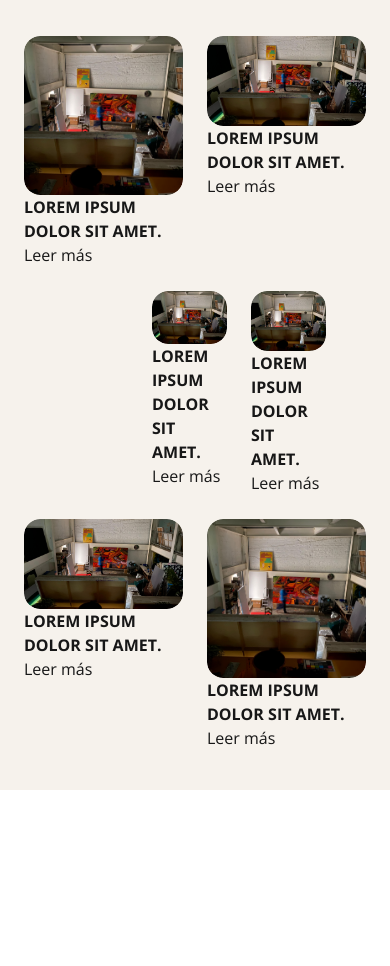
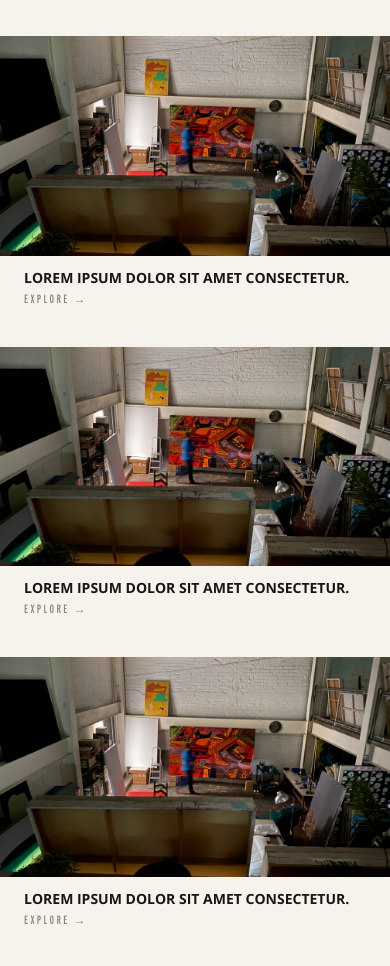
Before and after one commit to Kevin-ecometrics/ciapara-page, a Next.js app: page / in a window 390 px wide. Shown: the part 5700-6666 px from the top of the page. Built offline with nearby package versions, Linux system fonts and the light colour scheme.

Commit message:
update animation mobile

```diff
--- a/app/components/Works.tsx
+++ b/app/components/Works.tsx
@@ -5,297 +5,122 @@ import { motion } from "motion/react";
 const expo = [0.16, 1, 0.3, 1] as const;
 
 const works = [
-  {
-    title: "Lorem ipsum dolor sit.",
-    link: "/",
-    img: "/CiaparaHeroImg.jpeg",
-    aspectRatio: "aspect-square",
-  },
-  {
-    title: "Lorem ipsum dolor sit.",
-    link: "/",
-    img: "/CiaparaHeroImg.jpeg",
-    aspectRatio: "aspect-video",
-  },
-  {
-    title: "Lorem ipsum dolor sit.",
-    link: "/",
-    img: "/CiaparaHeroImg.jpeg",
-    aspectRatio: "aspect-10/7",
-  },
-  {
-    title: "Lorem ipsum dolor sit.",
-    link: "/",
-    img: "/CiaparaHeroImg.jpeg",
-    aspectRatio: "aspect-5/4",
-  },
-  {
-    title: "Lorem ipsum dolor sit.",
-    link: "/",
-    img: "/CiaparaHeroImg.jpeg",
-    aspectRatio: "aspect-video",
-  },
-  {
-    title: "Lorem ipsum dolor sit.",
-    link: "/",
-    img: "/CiaparaHeroImg.jpeg",
-    aspectRatio: "aspect-square",
-  },
+  { title: "Lorem ipsum dolor sit amet consectetur.", link: "/", img: "/CiaparaHeroImg.jpeg", aspect: "aspect-video" },
+  { title: "Lorem ipsum dolor sit amet consectetur.", link: "/", img: "/CiaparaHeroImg.jpeg", aspect: "aspect-square" },
+  { title: "Lorem ipsum dolor sit amet consectetur.", link: "/", img: "/CiaparaHeroImg.jpeg", aspect: "aspect-10/7" },
+  { title: "Lorem ipsum dolor sit amet consectetur.", link: "/", img: "/CiaparaHeroImg.jpeg", aspect: "aspect-5/4" },
+  { title: "Lorem ipsum dolor sit amet consectetur.", link: "/", img: "/CiaparaHeroImg.jpeg", aspect: "aspect-video" },
+  { title: "Lorem ipsum dolor sit amet consectetur.", link: "/", img: "/CiaparaHeroImg.jpeg", aspect: "aspect-square" },
 ];
 
-// const works = [
-//   {
-//     title: "Paisaje Fronterizo",
-//     year: "2023",
-//     medium: "Óleo sobre tela",
-//     gradient:
-//       "linear-gradient(145deg, #7a2e1e 0%, #c4562a 40%, #e8885a 70%, #7a2e1e 100%)",
-//   },
-//   {
-//     title: "Nocturno #4",
-//     year: "2022",
-//     medium: "Acrílico sobre tela",
-//     gradient:
-//       "linear-gradient(145deg, #14213d 0%, #2d4a8a 45%, #1a3060 75%, #0d1629 100%)",
-//   },
-//   {
-//     title: "La Cocina III",
-//     year: "2024",
-//     medium: "Técnica mixta",
-//     gradient:
-//       "linear-gradient(145deg, #3a4c2e 0%, #5e7e48 40%, #82a066 65%, #3a4c2e 100%)",
-//   },
-//   {
-//     title: "Luz Ocre",
-//     year: "2023",
-//     medium: "Óleo sobre madera",
-//     gradient:
-//       "linear-gradient(145deg, #8a6018 0%, #c49030 45%, #d4aa50 70%, #8a6018 100%)",
-//   },
-//   {
-//     title: "Vino I",
-//     year: "2021",
-//     medium: "Óleo sobre tela",
-//     gradient:
-//       "linear-gradient(145deg, #4e1626 0%, #7e2440 45%, #9a3255 70%, #3a0e1c 100%)",
-//   },
-//   {
-//     title: "Grafito y Cal",
-//     year: "2024",
-//     medium: "Acrílico y grafito",
-//     gradient:
-//       "linear-gradient(145deg, #222226 0%, #424248 40%, #585860 65%, #1e1e22 100%)",
-//   },
-// ];
+type Work = (typeof works)[number];
 
-const cardVariants = {
-  hidden: { opacity: 0, y: 40, scale: 0.96 },
-  visible: {
-    opacity: 1,
-    y: 0,
-    scale: 1,
-    transition: { duration: 0.8, ease: expo },
-  },
-};
+function WorkCard({
+  work,
+  className = "",
+  aspect,
+  rounded = true,
+}: {
+  work: Work;
+  className?: string;
+  aspect: string;
+  rounded?: boolean;
+}) {
+  return (
+    <motion.a
+      href={work.link}
+      target="_blank"
+      rel="noreferrer"
+      className={`group block ${className}`}
+      initial={{ opacity: 0, y: 30 }}
+      whileInView={{ opacity: 1, y: 0 }}
+      transition={{ duration: 0.7, ease: expo }}
+      viewport={{ once: true, amount: 0.15 }}
+    >
+      <figure className={`${aspect} w-full overflow-hidden ${rounded ? "rounded-2xl" : ""} mb-3`}>
+        <img
+          src={work.img}
+          alt={work.title}
+          className="w-full h-full object-cover transition-transform duration-700 group-hover:scale-105"
+        />
+      </figure>
+      <p className="uppercase font-bold text-sm leading-snug max-w-sm mb-1">
+        {work.title}
+      </p>
+      <span className="text-xs tracking-[0.2em] uppercase flex items-center gap-1 text-[#1A1916]/50">
+        Explore
+        <span className="transition-transform duration-300 group-hover:translate-x-1 inline-block">
+          →
+        </span>
+      </span>
+    </motion.a>
+  );
+}
 
 export default function Works() {
   return (
-    <section id="obras" className="py-10 md:py-16 px-6 bg-[#F6F2EC]">
-      <div className="max-w-7xl mx-auto">
-        <h1 className="text-xl md:text-2xl font-bold uppercase mb-10">
+    <section id="obras" className="py-10 md:py-16 bg-[#F6F2EC]">
+      <div className="px-6 max-w-7xl mx-auto mb-10">
+        <h1 className="text-xl md:text-2xl font-bold uppercase">
           Selección de proyectos
         </h1>
-        <div className="flex flex-col gap-6">
-          <div className="flex flex-row gap-6 items-start justify-evenly">
-            <div className="flex flex-col">
-              <figure
-                className={`${works[0].aspectRatio} w-full overflow-hidden rounded-2xl`}
-              >
-                <img
-                  src={works[0].img}
-                  alt=""
-                  className="w-full h-full object-cover rounded-2xl"
-                />
-              </figure>
-              <p className="max-w-xs uppercase font-semibold">
-                Lorem ipsum dolor sit amet.
+      </div>
+
+      {/* ── Mobile: single column, full-bleed images ── */}
+      <div className="flex flex-col gap-10 md:hidden">
+        {works.map((work, i) => (
+          <motion.a
+            key={i}
+            href={work.link}
+            target="_blank"
+            rel="noreferrer"
+            className="group block"
+            initial={{ opacity: 0, y: 30 }}
+            whileInView={{ opacity: 1, y: 0 }}
+            transition={{ duration: 0.7, ease: expo }}
+            viewport={{ once: true, amount: 0.2 }}
+          >
+            {/* sin padding para imagen full-bleed */}
+            <figure className="w-full aspect-video overflow-hidden mb-3">
+              <img
+                src={work.img}
+                alt={work.title}
+                className="w-full h-full object-cover transition-transform duration-700 group-hover:scale-105"
+              />
+            </figure>
+            <div className="px-6">
+              <p className="uppercase font-bold text-sm leading-snug max-w-sm mb-1">
+                {work.title}
               </p>
-              <a href="/" target="blank" className="hover:underline">
-                Leer más
-              </a>
+              <span className="text-xs tracking-[0.2em] uppercase flex items-center gap-1 text-[#1A1916]/50">
+                Explore
+                <span className="transition-transform duration-300 group-hover:translate-x-1 inline-block">
+                  →
+                </span>
+              </span>
             </div>
-            <div className="flex flex-col">
-              <figure
-                className={`${works[1].aspectRatio} w-full overflow-hidden rounded-2xl`}
-              >
-                <img
-                  src={works[1].img}
-                  alt=""
-                  className="w-full h-full object-cover rounded-2xl"
-                />
-              </figure>
-              <p className="max-w-xs uppercase font-semibold">
-                Lorem ipsum dolor sit amet.
-              </p>
-              <a href="/" target="blank" className="hover:underline">
-                Leer más
-              </a>
-            </div>
-          </div>
-          <div className="flex flex-row gap-6 pl-32 pr-10 items-start justify-evenly">
-            <div className="flex flex-col">
-              <figure
-                className={`${works[2].aspectRatio} w-full overflow-hidden rounded-2xl`}
-              >
-                <img
-                  src={works[2].img}
-                  alt=""
-                  className="w-full h-full object-cover rounded-2xl"
-                />
-              </figure>
-              <p className="max-w-xs uppercase font-semibold">
-                Lorem ipsum dolor sit amet.
-              </p>
-              <a href="/" target="blank" className="hover:underline">
-                Leer más
-              </a>
-            </div>
-            <div className="flex flex-col">
-              <figure
-                className={`${works[3].aspectRatio} w-full overflow-hidden rounded-2xl`}
-              >
-                <img
-                  src={works[3].img}
-                  alt=""
-                  className="w-full h-full object-cover rounded-2xl"
-                />
-              </figure>
-              <p className="max-w-xs uppercase font-semibold">
-                Lorem ipsum dolor sit amet.
-              </p>
-              <a href="/" target="blank" className="hover:underline">
-                Leer más
-              </a>
-            </div>
-          </div>
-          <div className="flex flex-row gap-6 items-start justify-evenly">
-            <div className="flex flex-col">
-              <figure
-                className={`${works[4].aspectRatio} w-full overflow-hidden rounded-2xl`}
-              >
-                <img
-                  src={works[4].img}
-                  alt=""
-                  className="w-full h-full object-cover rounded-2xl"
-                />
-              </figure>
-              <p className="max-w-xs uppercase font-semibold">
-                Lorem ipsum dolor sit amet.
-              </p>
-              <a href="/" target="blank" className="hover:underline">
-                Leer más
-              </a>
-            </div>
-            <div className="flex flex-col">
-              <figure
-                className={`${works[5].aspectRatio} w-full overflow-hidden rounded-2xl`}
-              >
-                <img
-                  src={works[5].img}
-                  alt=""
-                  className="w-full h-full object-cover rounded-2xl"
-                />
-              </figure>
-              <p className="max-w-xs uppercase font-semibold">
-                Lorem ipsum dolor sit amet.
-              </p>
-              <a href="/" target="blank" className="hover:underline">
-                Leer más
-              </a>
-            </div>
-          </div>
+          </motion.a>
+        ))}
+      </div>
+
+      {/* ── Desktop: staggered 2-column ── */}
+      <div className="hidden md:flex flex-col gap-6 max-w-7xl mx-auto px-6">
+        {/* row 1 */}
+        <div className="flex gap-6 items-start">
+          <WorkCard work={works[0]} className="w-1/2" aspect="aspect-square" />
+          <WorkCard work={works[1]} className="w-1/2 mt-20" aspect="aspect-video" />
+        </div>
+        {/* row 2 — desplazada a la derecha */}
+        <div className="flex gap-6 items-start pl-24">
+          <WorkCard work={works[2]} className="w-5/12" aspect="aspect-10/7" />
+          <WorkCard work={works[3]} className="w-5/12 mt-12" aspect="aspect-5/4" />
+        </div>
+        {/* row 3 */}
+        <div className="flex gap-6 items-start">
+          <WorkCard work={works[4]} className="w-1/2" aspect="aspect-video" />
+          <WorkCard work={works[5]} className="w-1/2 mt-16" aspect="aspect-square" />
         </div>
       </div>
-      {/* <div className="max-w-7xl mx-auto">
-        <motion.div
-          initial={{ opacity: 0, y: 20 }}
-          whileInView={{ opacity: 1, y: 0 }}
-          transition={{ duration: 0.7, ease: expo }}
-          viewport={{ once: true, amount: 0.2 }}
-          className="flex flex-col sm:flex-row sm:items-end justify-between gap-4 mb-14"
-        >
-          <div>
-            <p className="text-xs tracking-[0.3em] uppercase text-[#8B3A2A] mb-2">
-              Selección
-            </p>
-            <h2 className="text-3xl md:text-4xl font-light text-[#1A1916]">
-              Obras recientes
-            </h2>
-          </div>
-          <a
-            href="#contacto"
-            className="underline-hover text-xs tracking-[0.15em] uppercase text-[#6B6660] hover:text-[#1A1916] transition-colors self-end"
-          >
-            Ver todo el catálogo
-          </a>
-        </motion.div>
-
-        <motion.div
-          initial="hidden"
-          whileInView="visible"
-          viewport={{ once: true, amount: 0.05 }}
-          transition={{ staggerChildren: 0.08 }}
-          className="grid sm:grid-cols-2 lg:grid-cols-3 gap-4"
-        >
-          {works.map((work) => (
-            <motion.div
-              key={work.title}
-              variants={cardVariants}
-              initial="rest"
-              whileHover="hover"
-              animate="rest"
-              className="group relative overflow-hidden cursor-pointer"
-            >
-              <motion.div
-                className="aspect-4/3 w-full"
-                style={{ background: work.gradient }}
-                variants={{ rest: { scale: 1 }, hover: { scale: 1.06 } }}
-                transition={{ duration: 0.6, ease: expo }}
-              />
-
-              <motion.div
-                className="absolute inset-0 bg-[#1A1916]/70 flex flex-col justify-end p-6"
-                variants={{ rest: { opacity: 0 }, hover: { opacity: 1 } }}
-                transition={{ duration: 0.4, ease: expo }}
-              >
-                <motion.div
-                  variants={{ rest: { y: 16 }, hover: { y: 0 } }}
-                  transition={{ duration: 0.4, ease: expo }}
-                >
-                  <p className="text-xs tracking-[0.2em] uppercase text-white/50 mb-1">
-                    {work.medium}
-                  </p>
-                  <h3 className="text-white font-medium text-lg">
-                    {work.title}
-                  </h3>
-                  <p className="text-white/40 text-sm">{work.year}</p>
-                </motion.div>
-              </motion.div>
-
-              <motion.div
-                className="p-4 border-t border-[#E4DFD8] flex justify-between items-center"
-                variants={{ rest: { opacity: 1 }, hover: { opacity: 0 } }}
-                transition={{ duration: 0.3, ease: expo }}
-              >
-                <span className="text-sm text-[#1A1916] font-medium">
-                  {work.title}
-                </span>
-                <span className="text-xs text-[#6B6660]">{work.year}</span>
-              </motion.div>
-            </motion.div>
-          ))}
-        </motion.div>
-      </div> */}
     </section>
   );
 }
```
